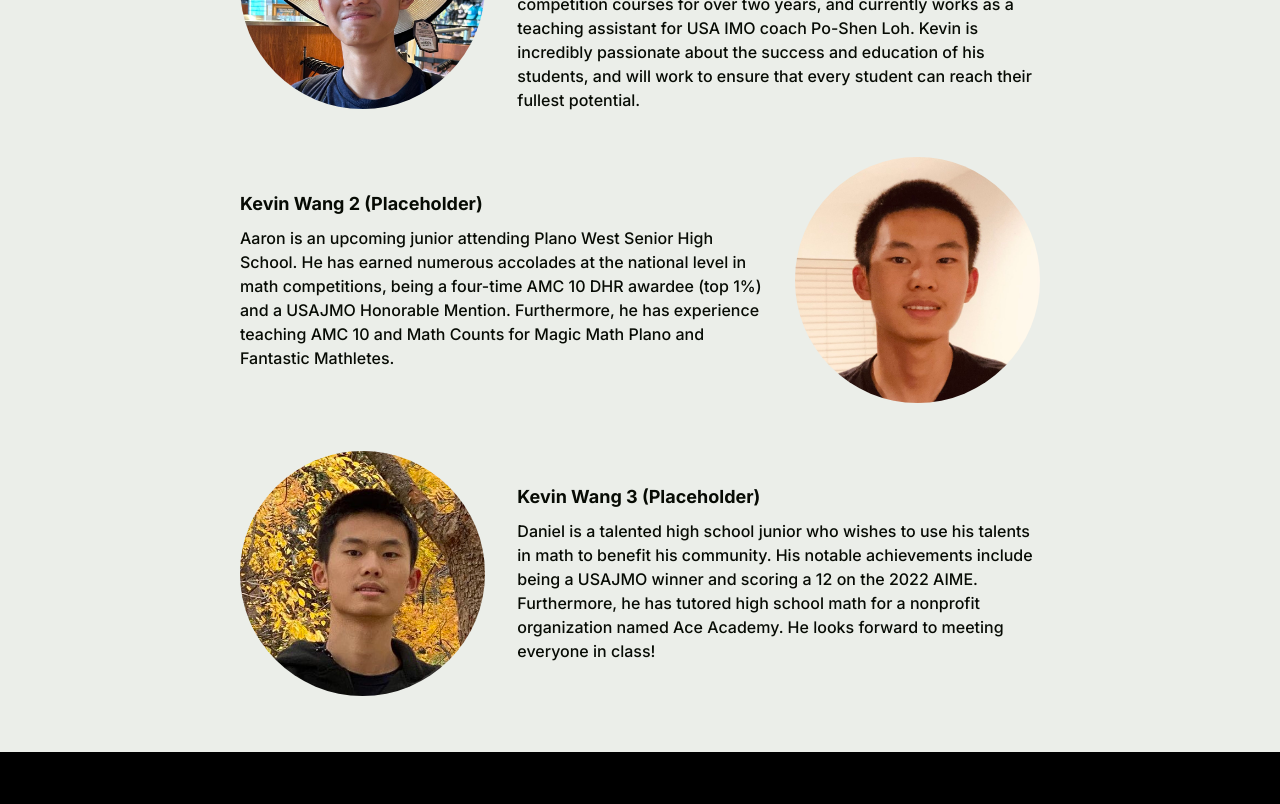
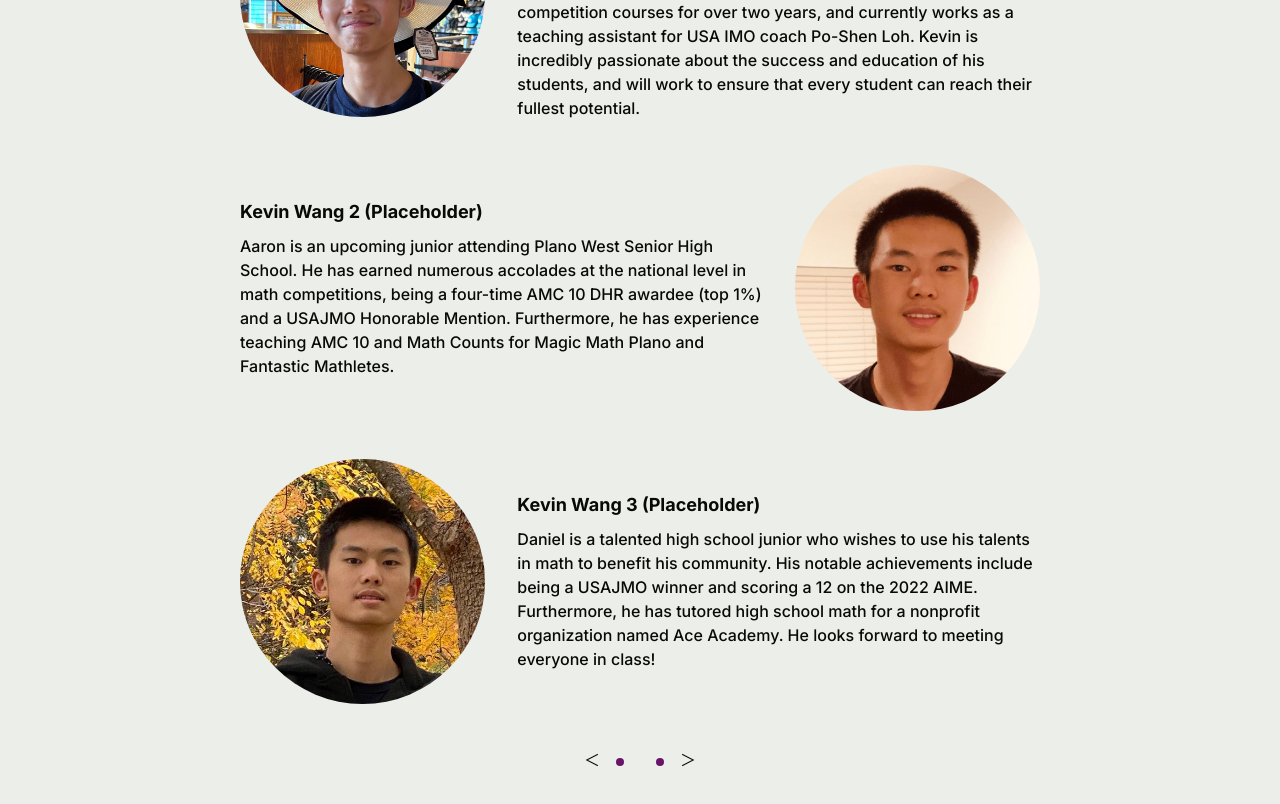
Before and after one commit to gautham-ramanarayanan/fequalsmath, a Next.js app: page / in a window 1280 px wide. Shown: the part 1160-1964 px from the top of the page. Before the commit the page ends 1912 px from the top, so only its background shows below. Built offline with nearby package versions, Linux system fonts and the light colour scheme.

Commit message:
Added support for as many instructors as needed

```diff
--- a/components/Carousel.jsx
+++ b/components/Carousel.jsx
@@ -3,6 +3,7 @@ import { useState } from "react";
 import { FontAwesomeIcon } from "@fortawesome/react-fontawesome";
 import { faCircle, faRegular } from "@fortawesome/free-solid-svg-icons";
 import 'font-awesome/css/font-awesome.min.css';
+import SlideButtons from "./SlideButtons";
 
 
 export default function Carousel({ images }) {
@@ -24,21 +25,7 @@ export default function Carousel({ images }) {
     return (
         <div>
             <img src={images[index]} width={1279} />
-            <ul className="flex flex-row mx-auto p-1 items-center justify-center">
-                <li>
-                    <button className="text-txt" onClick={decrementImage}>＜</button>
-                </li>
-                {images.map((src, index) => (
-                    <li className="inline p-4" key={index + src}>
-                        <button id={index} onClick={handleClick}>
-                            <div className="rounded-full p-1 bg-primary"></div>
-                        </button>
-                    </li>
-                ))}
-                <li>
-                    <button className="text-txt" onClick={incrementImage}>＞</button>
-                </li>
-            </ul>
+            <SlideButtons index={index} setIndex={setIndex} number={images.length} />
         </div>
     );
 }
--- /dev/null
+++ b/components/InstructorCard.jsx
@@ -0,0 +1,30 @@
+export default function InstructorCard({ instructor, index }) {
+    const img = (
+        <div className="basis-1/3 p-4 w-full flex flex-col items-center">
+            <img src={instructor.img} className="rounded-full max-w-xs w-full" />
+        </div>
+    );
+    const desc = (
+        <div className="basis-2/3 flex flex-col">
+            <p className="sm:px-4 py-1 text-lg text-txt font-bold">{instructor.name}</p>
+            <p className="sm:px-4 py-1 text-md text-txt font-medium">
+                {instructor.description}
+            </p>
+        </div>
+    );
+    if (index % 2 === 0) {
+        return (
+            <div className="flex flex-col sm:flex-row items-center">
+                {img}
+                {desc}
+            </div>
+        )
+    } else {
+        return (
+            <div className="flex flex-col sm:flex-row-reverse items-center">
+                {img}
+                {desc}
+            </div>
+        )
+    }
+}
--- /dev/null
+++ b/components/Instructors.jsx
@@ -0,0 +1,33 @@
+'use client';
+import { useState } from "react";
+import { useMediaQuery } from "react-responsive";
+import InstructorCard from "./InstructorCard";
+import SlideButtons from "./SlideButtons";
+
+export default function Instructors({ instructors }) {
+    const isMobile = useMediaQuery({ query: `(max-width: 640px)` });
+    const [ page, setPage ] = useState(0);
+    const [ pageSmall, setPageSmall ] = useState(0);
+
+    if (isMobile) {
+        return (
+            <div className="flex flex-col max-w-6xl items-center justify-between min-h-full py-2">
+                <InstructorCard instructor={instructors[pageSmall]} index={0}/>
+                <SlideButtons index={pageSmall} setIndex={setPageSmall} number={instructors.length} />
+            </div>
+        );
+    } else {
+        return (
+            <div className="flex flex-col max-w-6xl items-center justify-between min-h-full py-2">
+                <ul>
+                    {instructors.slice(0+3*page, 3+3*page).map((instructor, index) => (
+                        <li key={instructor.name} className="flex max-w-6xl items-center justify-between min-h-full py-2">
+                            <InstructorCard instructor={instructor} index={index} />
+                        </li>
+                    ))}
+                </ul>
+                <SlideButtons index={page} setIndex={setPage} number={Math.ceil(instructors.length / 3)} />
+            </div>
+        )
+    }
+}
--- a/components/NavigationBar.jsx
+++ b/components/NavigationBar.jsx
@@ -2,18 +2,18 @@ import Link from "next/link";
 export default function NavigationBar() {
 
     return (
-            <header className="bg-background text-txt sticky top z-10">
+            <header className="bg-background text-txt sticky top-0 z-10" style={{ position: "-webkit-sticky" }}>
             <section className="max-w-7xl mx-auto p-6 flex justify-between items-center">
                 <h1 className="text-3xl font-bold">
-                    <a href="#main">F=Math</a>
+                    <Link href="#main" className="scroll-smooth">F=Math</Link>
                 </h1>
                 <button className="md:hidden text-3xl">&#9776;</button>
                 <nav className="hidden md:inline space-x-8">
-                    <Link href="#Instructors" className="hover:opacity-70">Our Team</Link>
-                    <Link href="#Curriculum" className="hover:opacity-70">Curriculum</Link>
-                    <Link href="#Testimonal" className="hover:opacity-70">Testimonial</Link>
-                    <Link href="#Events" className="hover:opacity-70">Events</Link>
-                    <Link href="/FAQ" className="hover:opacity-70">FAQ</Link>
+                    <Link href="#Instructors" className="hover:opacity-70 scroll-smooth">Our Team</Link>
+                    <Link href="#Curriculum" className="hover:opacity-70 scroll-smooth">Curriculum</Link>
+                    <Link href="#Testimonal" className="hover:opacity-70 scroll-smooth">Testimonial</Link>
+                    <Link href="#Events" className="hover:opacity-70 scroll-smooth">Events</Link>
+                    <Link href="/FAQ" className="hover:opacity-70 scroll-smooth">FAQ</Link>
                     <Link href="#Enroll">
                         <div className="text-txt-light inline bg-primary px-8 py-4 rounded-xl">
                             <p className="font-bold inline">Enroll</p>
--- /dev/null
+++ b/components/SlideButtons.jsx
@@ -0,0 +1,34 @@
+
+
+export default function SlideButtons({ index, setIndex , number}) {
+    function handleClick(e) {
+        setIndex(e.currentTarget.id);
+    }
+    function decrement() {
+        if (index - 1 < 0) {
+            setIndex(index - 1 + number);
+        } else {
+            setIndex((index - 1) % number);
+        }
+    }
+    function increment() {
+        setIndex((index + 1) % number);
+    }
+    return (
+        <ul className="flex flex-row mx-auto p-1 items-center justify-center">
+            <li>
+                <button className="text-txt" onClick={decrement}>＜</button>
+            </li>
+            {[...Array(number).keys()].map((i) => (
+                <li className="inline p-4" key={i}>
+                    <button id={i} onClick={handleClick}>
+                        <div className="rounded-full p-1 bg-primary"></div>
+                    </button>
+                </li>
+            ))}
+            <li>
+                <button className="text-txt" onClick={increment}>＞</button>
+            </li>
+        </ul>
+    );
+}
--- a/package.json
+++ b/package.json
@@ -22,6 +22,7 @@
     "postcss": "8.4.24",
     "react": "18.2.0",
     "react-dom": "18.2.0",
+    "react-responsive": "^9.0.2",
     "tailwindcss": "3.3.2"
   }
 }
--- a/src/app/page.jsx
+++ b/src/app/page.jsx
@@ -1,4 +1,6 @@
 import Carousel from "../../components/Carousel";
+import InstructorCard from "../../components/InstructorCard";
+import Instructors from "../../components/Instructors";
 import NavigationBar from "../../components/NavigationBar";
 import 'fs';
 
@@ -23,12 +25,17 @@ export default function Home() {
             name: "Kevin Wang 3 (Placeholder)",
             img: "/kavnwang2.png",
             description: "Daniel is a talented high school junior who wishes to use his talents in math to benefit his community. His notable achievements include being a USAJMO winner and scoring a 12 on the 2022 AIME. Furthermore, he has tutored high school math for a nonprofit organization named Ace Academy. He looks forward to meeting everyone in class!"
+        },
+        {
+            name: "Placeholder",
+            img: "/fakesourceimg.png",
+            description: "Lorem ipsum dolor sit amet, consectetur adipiscing elit, sed do eiusmod tempor incididunt ut labore et dolore magna aliqua. Ut enim ad minim veniam, quis nostrud exercitation ullamco laboris nisi ut aliquip ex ea commodo consequat. Duis aute irure dolor in reprehenderit in voluptate velit esse cillum dolore eu fugiat nulla pariatur. Excepteur sint occaecat cupidatat non proident, sunt in culpa qui officia deserunt mollit anim id est laborum."
         }
     ];
 
     function instructorCard(instructor, index) {
         const image = (
-            <div className="basis-1/3 p-4 w-full">
+            <div className="basis-1/3 p-4 w-full flex">
                 <img src={instructor.img} className="rounded-full max-w-xs w-full" />
             </div>
         );
@@ -85,14 +92,15 @@ export default function Home() {
             <h1 className="text-4xl text-txt font-bold p-2">
                 Our Team
             </h1>
-            <ul>
+            <Instructors instructors={instructors} />
+            {/* <ul>
                 {instructors.map((instructor, index) => (
                     <li key={instructor.name} className="flex max-w-6xl items-center justify-between min-h-full py-2">
                         {instructorCard(instructor, index)}
                     </li>
                 ))}
 
-            </ul>
+            </ul> */}
         </div>
     </main>
 
```
Also changed, not shown: 1 other file (tests, documents, lock files or other folders).
